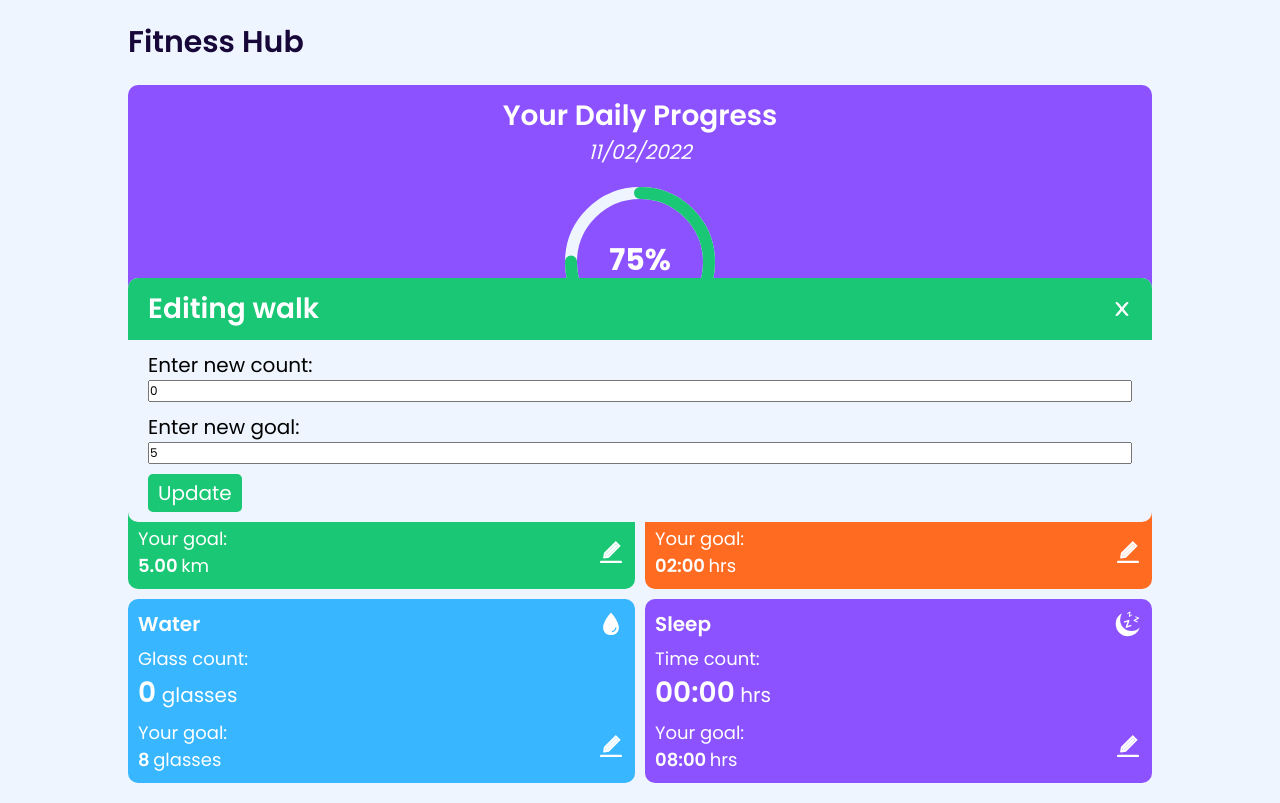
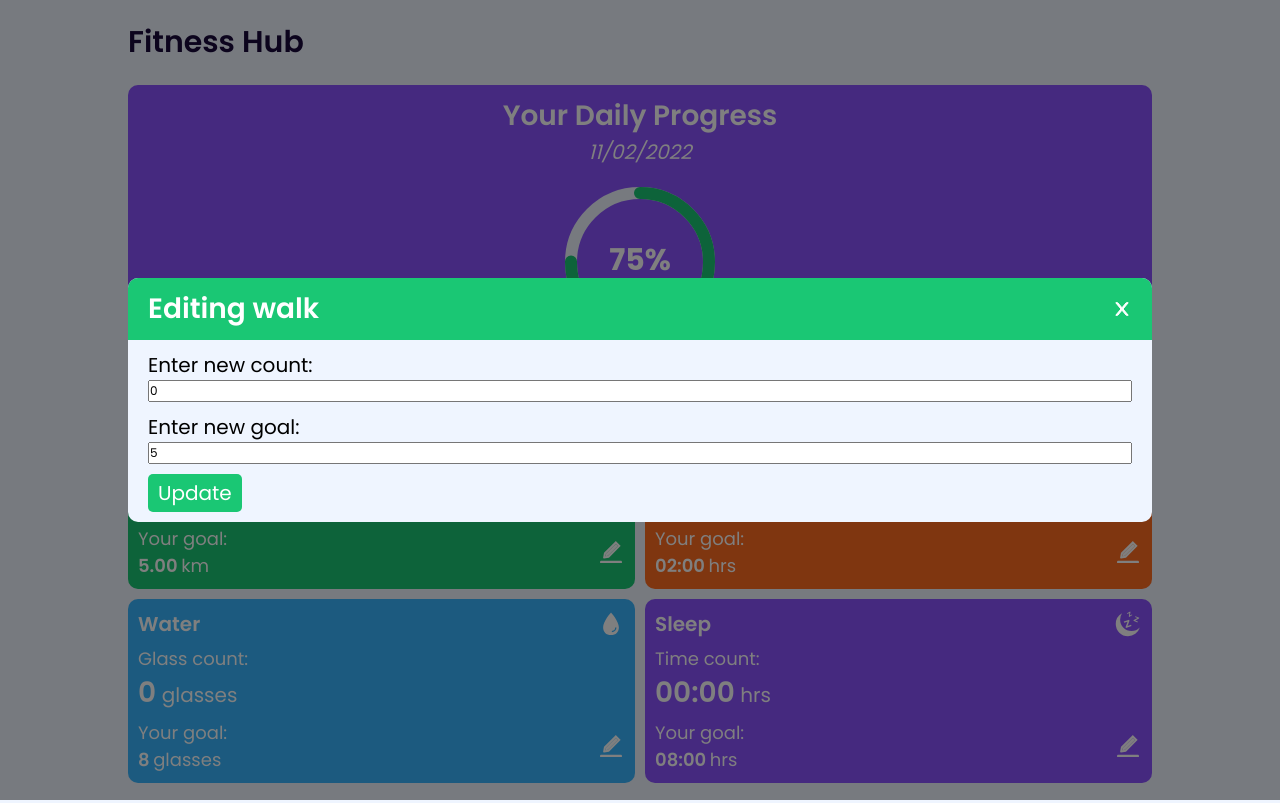
Before and after one commit to vanshp0272/fitness-hub, a React (Create React App) app: page / in a window 1280 px wide. Both pictures are taken after a click on the icon 611 px from the left and 552 px from the top of the page. Built offline with nearby package versions, Linux system fonts and the light colour scheme.

Commit message:
Make modal respond to clicks

```diff
--- a/src/App.js
+++ b/src/App.js
@@ -3,9 +3,11 @@ import GlobalProgressCard from "./components/GlogalProgressCard";
 import "./App.css";
 import { useFitnessData } from "./context/fitnessDataContext";
 import UpdateModal from "./components/UpdateModal";
+import { useState } from "react";
 
 function App() {
   const { fitnessData, getFitnessData } = useFitnessData();
+  const [currentModal, setCurrentModal] = useState();
 
   return (
     <>
@@ -24,7 +26,8 @@ function App() {
           cardLabel="Distance"
           count={getFitnessData("walk").count}
           goal={getFitnessData("walk").goal}
-          units="km" />
+          units="km"
+          onClickModal={() => setCurrentModal("walk")} />
         <ProgressCard
           name="Workout"
           cardStyle="card--orange"
@@ -48,7 +51,11 @@ function App() {
           units="hrs" />
       </section>
 
-      <UpdateModal name="walk" color="green"/>
+      <UpdateModal
+        show={currentModal === "walk"}
+        name="walk"
+        color="green"
+        onClose={() => setCurrentModal()} />
     </>
   );
 }
--- a/src/components/ProgressCard.js
+++ b/src/components/ProgressCard.js
@@ -11,7 +11,8 @@ export default function ProgressCard({
   cardLabel,
   count,
   goal,
-  units
+  units,
+  onClickModal
 }) {
 
   const getIcon = () => {
@@ -53,7 +54,9 @@ export default function ProgressCard({
             {units}
           </span>
         </div>
-        <AiTwotoneEdit className="text text--big card__button" />
+        <AiTwotoneEdit
+          className="text text--big card__button"
+          onClick={onClickModal} />
       </div>
     </article>
   );
--- a/src/components/UpdateModal.css
+++ b/src/components/UpdateModal.css
@@ -10,6 +10,7 @@
     transform: translate(-50%, -50%);
     background-color: var(--light-bg-color);
     border-radius: 10px;
+    z-index: 10;
 }
 
 .modal__header {
@@ -44,3 +45,13 @@
 .modal__input {
     font-size: 1.2rem;
 }
+
+.overlay {
+    position: fixed;
+    top: 0;
+    left: 0;
+    right: 0;
+    bottom: 0;
+    background-color: rgba(0,0,0,0.5);
+
+}
--- a/src/components/UpdateModal.js
+++ b/src/components/UpdateModal.js
@@ -3,7 +3,7 @@ import { useFitnessData } from '../context/fitnessDataContext';
 import { AiOutlineClose } from 'react-icons/ai';
 import './UpdateModal.css';
 
-export default function UpdateModal({ name, color }) {
+export default function UpdateModal({ show, name, color, onClose }) {
   const { getFitnessData, updateFitnessData } = useFitnessData();
 
   const [count, setCount] = useState(getFitnessData(name).count);
@@ -13,6 +13,7 @@ export default function UpdateModal({ name, color }) {
     event.preventDefault();
     const updatedData = { count, goal };
     updateFitnessData(name, updatedData);
+    onClose();
   }
 
   function handleChange(event) {
@@ -23,11 +24,16 @@ export default function UpdateModal({ name, color }) {
     }
   }
 
+  if (!show) return null;
+
   return (
+    <>
       <div className={`modal modal--${color}`}>
         <div className="modal__header">
           <span className="text text--big text--bold">Editing {name}</span>
-        <AiOutlineClose className="text text--med modal__close" />
+          <AiOutlineClose
+            className="text text--med modal__close"
+            onClick={onClose} />
         </div>
         <form className="modal__body" onSubmit={handleSubmit}>
           <div className="modal__row">
@@ -59,5 +65,7 @@ export default function UpdateModal({ name, color }) {
           <button className={`btn btn--${color}`}>Update</button>
         </form>
       </div>
+      <div className="overlay"></div>
+    </>
   );
 }
```
Lines whose indentation alone changed are shown as unchanged.
